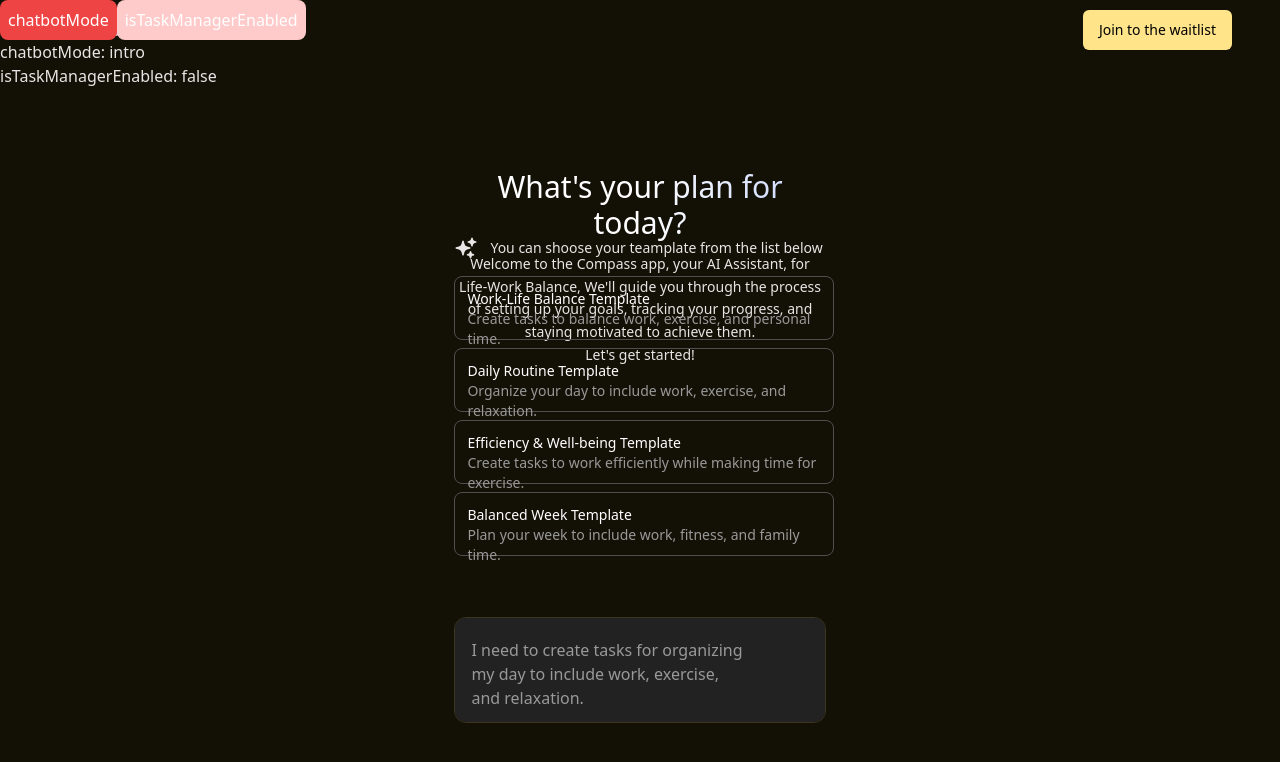
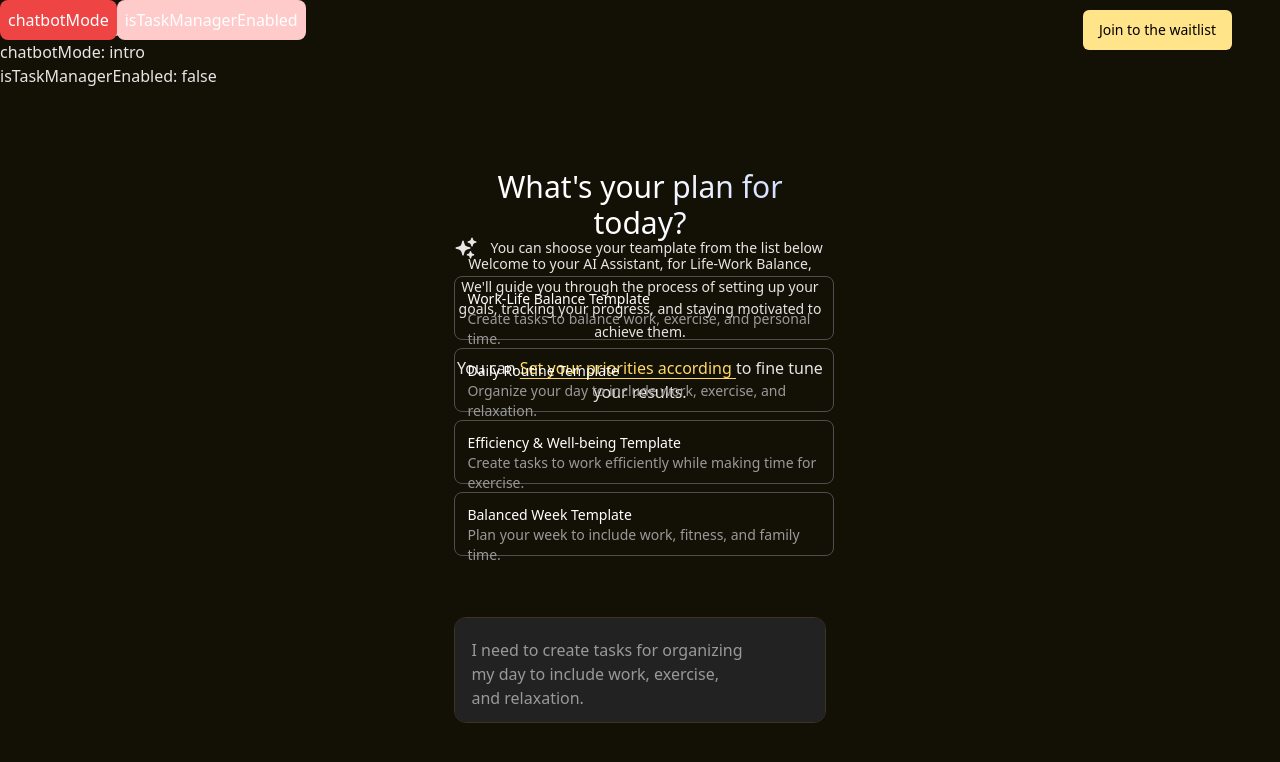
Before and after one commit to jdesignermayor/actionize-app, a Next.js app: page / in a window 1280 px wide. Shown: the top 762 px of the page. Built offline with nearby package versions, Linux system fonts and the light colour scheme.

Commit message:
fix: just text changes

```diff
--- a/app/components/introChatMessage.tsx
+++ b/app/components/introChatMessage.tsx
@@ -3,9 +3,9 @@ export default function IntroChatMessage() {
         <div className="flex flex-col text-center gap-3 items-center pt-[calc(25%)]">
             <h1 className=" font-medium text-3xl text-transparent bg-clip-text bg-gradient-to-r from-[#FFFFFF] via-[#F5F0FF] via-[#FFF4CE] via-[#FFFFFF] to-[#C5D4FF]">What's your plan for today?</h1>
             <article className="leading-relaxed text-center max-w-md text-sm">
-                <p>Welcome to the Compass app, your AI Assistant, for Life-Work Balance, We'll guide you through the process of setting up your goals, tracking your progress, and staying motivated to achieve them.</p>
-                <p>Let's get started!</p>
+                <p>Welcome to your AI Assistant, for Life-Work Balance, We'll guide you through the process of setting up your goals, tracking your progress, and staying motivated to achieve them.</p>
             </article>
+            <p>You can <span className="underline underline-offset-4 text-primary-main cursor-pointer">Set your priorities according </span>  to fine tune your results.</p>
         </div>
     </>
 }
```
